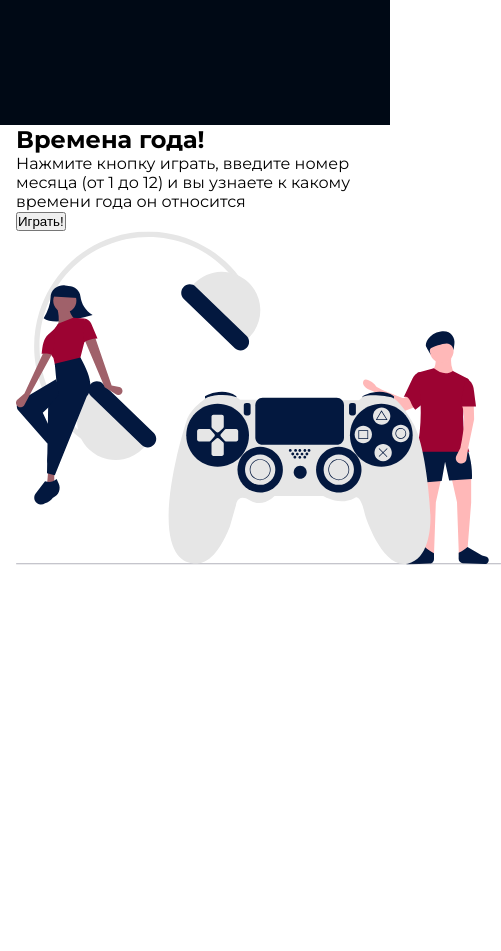
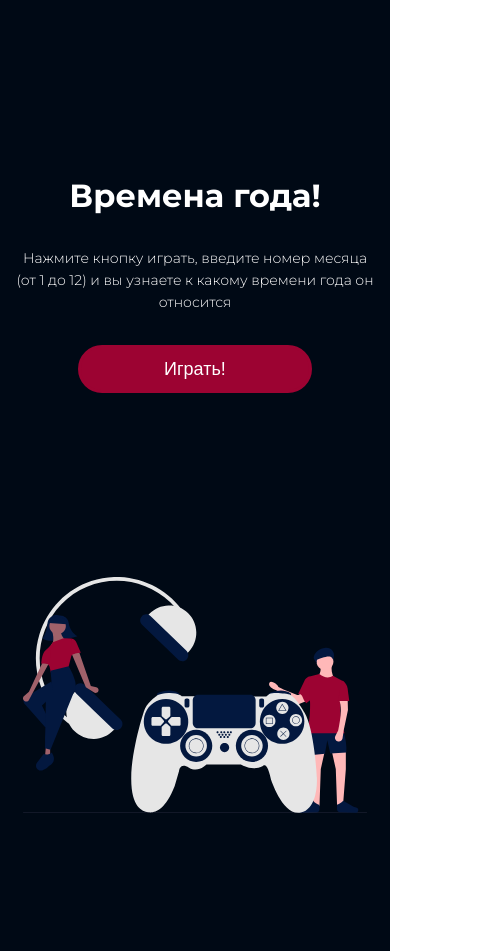
Before and after one commit to ushink/2-nd_course_hw, a plain HTML site: page index.html in a window 390 px wide. Shown: the part 2083-3034 px from the top of the page, 501 px wide, since content can reach past the window. Before the commit the page ends 2652 px from the top, so only its background shows below. Drawn offline with Linux system fonts and the light colour scheme.

Commit message:
css game_1

```diff
--- a/index.html
+++ b/index.html
@@ -30,14 +30,16 @@
             <a class="nav-box__game_link" href="#">Игра 3</a>
         </div>
     </nav>
-    <div class="play game_1 center">
+    <div class="play center">
+        <div class="play-game_1">
             <section class="play-content">
                 <h2 class="play-content__title">Времена года!</h2>
                 <p class="play-content__rules">Нажмите кнопку играть, введите номер месяца (от 1 до 12) и вы узнаете к какому времени года он относится</p>
                 <button class="play-content__button">Играть!</button>
             </section>
             <div class="image">
-            <svg width="485" height="334" viewBox="0 0 485 334" fill="none" xmlns="http://www.w3.org/2000/svg">
+                <svg class="image-icon"
+                width="485" height="334" viewBox="0 0 485 334" fill="none" xmlns="http://www.w3.org/2000/svg">
                     <g clip-path="url(#clip0_700_26)">
                     <path d="M416.377 139.54C423.062 146.577 430.52 147.7 438.752 142.909C435.298 137.353 434.475 131.309 435.396 124.942H419.36C420.071 130.537 419.88 135.746 416.377 139.54Z" fill="#FFB8B8"/>
                     <path d="M442.854 323.699L451.431 319.208L455.16 271.671V246.592L435.396 246.218L440.989 271.297L442.854 323.699Z" fill="#FFB8B8"/>
@@ -122,5 +124,6 @@
                 </svg>
             </div>
         </div>
+    </div>
 </body>
 </html>
--- a/style.css
+++ b/style.css
@@ -109,6 +109,61 @@ body{
     padding-bottom: 32px;
 }
 
+.play{
+    background-color: #000915;
+    background-size: cover;
+    background-position: center;
+}
+.play-game_1{
+    padding-top: 282px;
+    padding-bottom: 282px;
+    display: flex;
+    align-items: center;
+    gap: 135px;
+}
+.play-content{
+    display: flex;
+    flex-direction: column;
+    gap: 32px;
+}
+
+.play-content__title{
+    font-style: normal;
+    font-weight: 700;
+    font-size: 48px;
+    line-height: 59px;
+    color: #FFFFFF;
+}
+
+.play-content__rules{
+    font-style: normal;
+    font-weight: 300;
+    font-size: 18px;
+    line-height: 32px;
+    color: #FFFFFF;
+}
+
+.play-content__button{
+    background: #9C0332;
+    border-radius: 30px;
+    box-sizing: border-box;
+    width: 234px;
+    height: 48px;
+    font-weight: 400;
+    font-size: 18px;
+    line-height: 22px;
+    color: #FFFFFF;
+    box-sizing: border-box;
+    transition: all 500ms ease;
+    border: 3px solid #9C0332;
+}
+
+.play-content__button:hover{
+    border: 3px dotted #3a7999;
+	color: #3a7999;
+	background: rgba(0,0,0,0);
+}
+
 /* mobile */
 
 @media (max-width: 767px) {
@@ -145,4 +200,34 @@ body{
     .nav-box__game{
         width: 343px;
     }
+
+    .play-game_1{
+        padding-top: 51px;
+        padding-bottom: 85px;
+        align-items: center;
+        flex-wrap: wrap;
+        justify-content: space-around;
+    }
+
+    .play-content{
+        display: flex;
+        flex-direction: column;
+        align-items: center;
+    }
+
+    .play-content__title{
+        font-size: 32px;
+        line-height: 39px;
+        text-align: center;
+    }
+
+    .play-content__rules{
+        font-size: 14px;
+        line-height: 22px;
+        text-align: center;
+    }
+
+    .image-icon{
+        max-width: 344px;
+    }
 }
```
Lines whose indentation alone changed are shown as unchanged.
